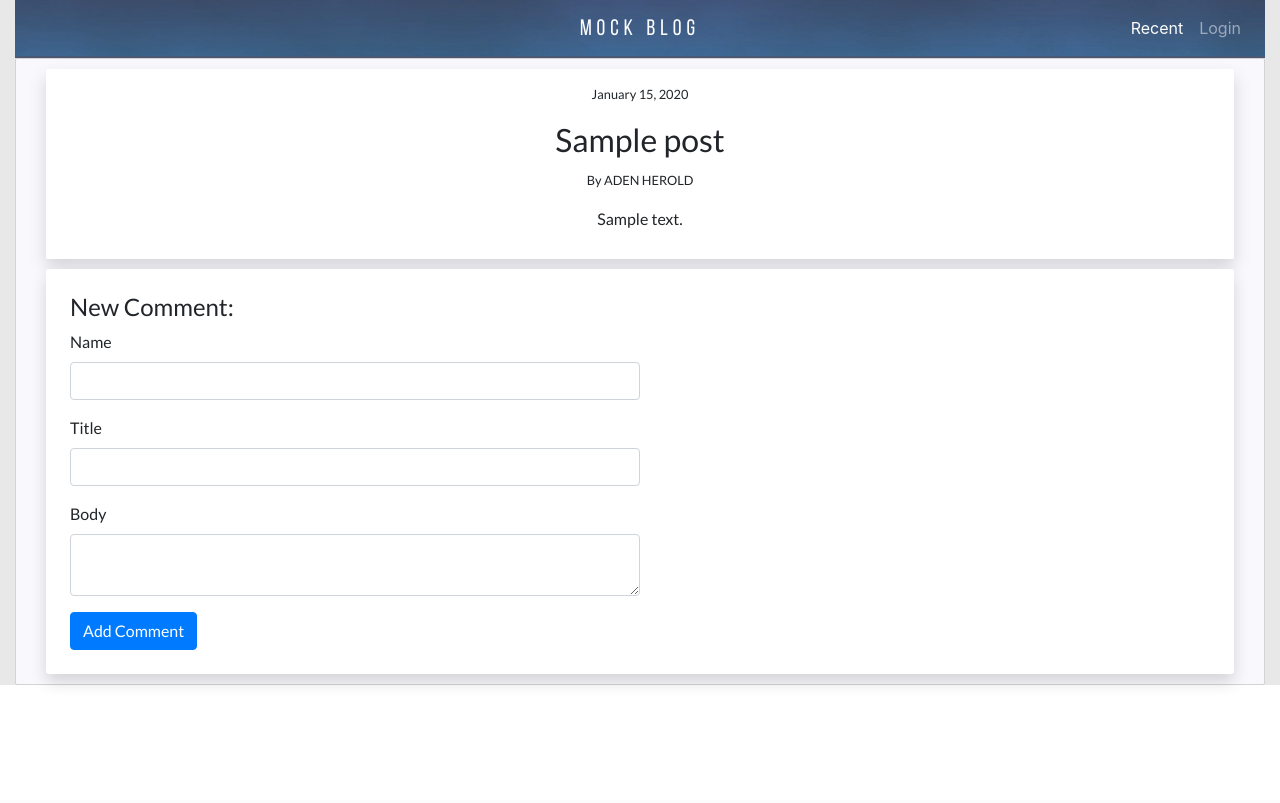
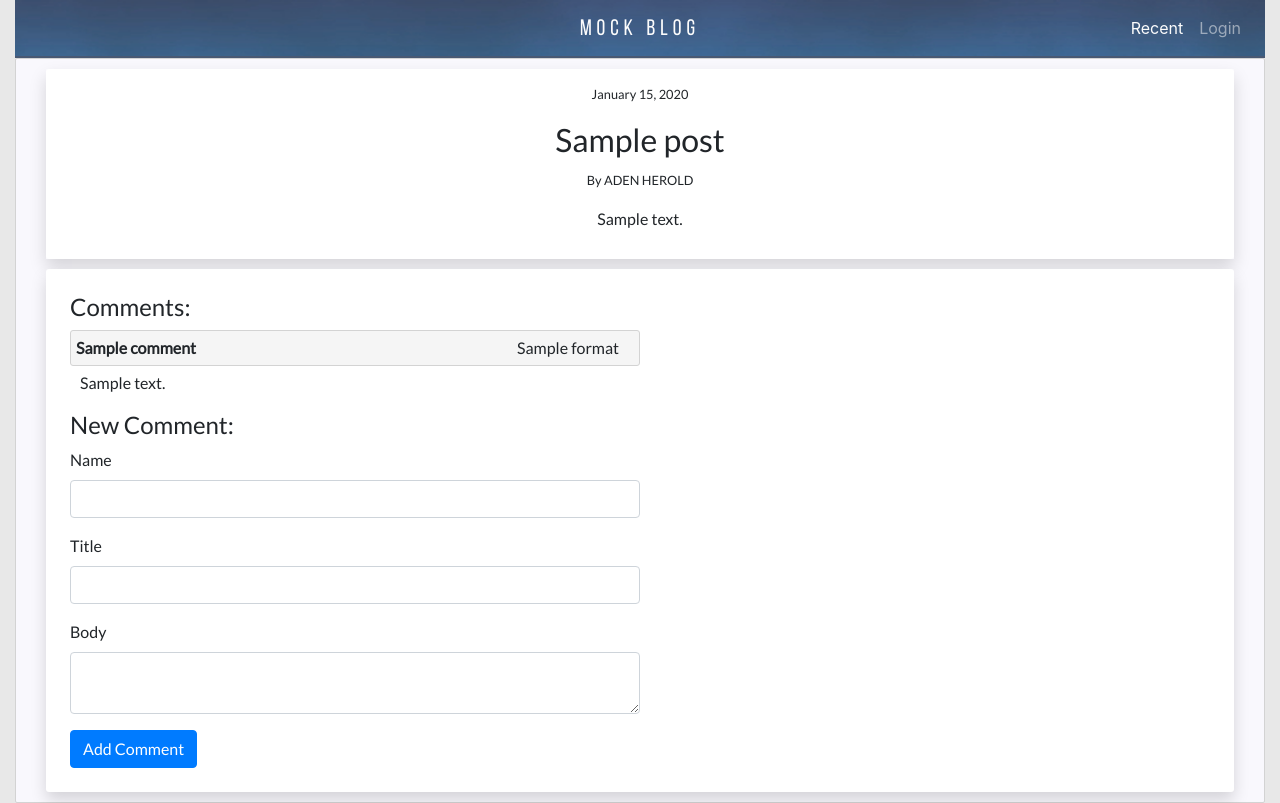
Before and after one commit to adenh93/DockerFlaskTutorial, a Flask app: template templates/post.html in a window 1280 px wide. Before the commit the page ends 685 px from the top, so only its background shows below. Run offline with Flask 2, Linux system fonts and the light colour scheme; tables that the repository leaves empty hold one stand-in row (values such as "Sample post"); the template is opened without the code that fills it: values that come from a table or form of the project are taken from there, most other values are stand-ins (such as "Sample title", 1, 10 or a date in 2020); form fields are guessed from the names that the template uses; some libraries are stand-ins or nearby versions.

Commit message:
All blog comments are now displayed in the comments template

```diff
--- a/main.py
+++ b/main.py
@@ -6,6 +6,7 @@ from flask_wtf import FlaskForm as Form
 from wtforms import StringField, TextAreaField
 from wtforms.validators import DataRequired, Length
 from config import DevConfig
+import timeago
 from datetime import datetime
 
 app = Flask(__name__)
@@ -135,6 +136,7 @@ def post(post_id):
     recent=recent,
     top_tags=top_tags,
     comments=comments,
+    timeago=timeago,
     form=form
   )
 
--- a/static/css/site-style.css
+++ b/static/css/site-style.css
@@ -81,6 +81,18 @@
     border-radius: 3px;
 }
 
+.comment-header {
+    background-color: rgb(245, 245, 245);
+    border: 1px solid lightgray;
+    border-radius: 3px;
+    padding: 5px;
+}
+
+.comment-body {
+    margin-top: 5px;
+    margin-left: 10px;
+}
+
 .comment-container {
     margin-top: 10px;
 }
--- a/templates/comments.html
+++ b/templates/comments.html
@@ -1,4 +1,29 @@
 <div class="comment-container p-4 shadow">
+    <div class="row">
+        <div class="col">
+            <h4>Comments:</h4>
+        </div>
+    </div>
+    {% if comments | length == 0 %}
+        <p>No comments on this post yet!</p>
+    {% endif %}
+    {% for comment in comments %}
+        <div class="comment-header col-md-6">
+            <div class="row">
+                <div class="col-md-9">
+                    <b>{{comment.name}}</b>
+                </div>
+                <div class="col-md-3">
+                    {{timeago.format(comment.created_date)}}
+                </div>
+            </div>
+        </div>
+        <div class="row">
+            <div class="col-md-12">
+                <p class="comment-body">{{comment.body}}</p>
+            </div>
+        </div>
+    {% endfor %}
     <div class="row">
         <div class="col">
             <h4>New Comment:</h4>
@@ -6,7 +31,7 @@
     </div>
     <div class="row">
         <div class="col-md-12">
-            <div class="comment-form justify-content-center">
+            <div class="comment-form">
                 <form method="POST" action="{{ url_for('post', post_id=post.id) }}">
                     {{ form.hidden_tag() }}
                     <div class="form-group">
```
